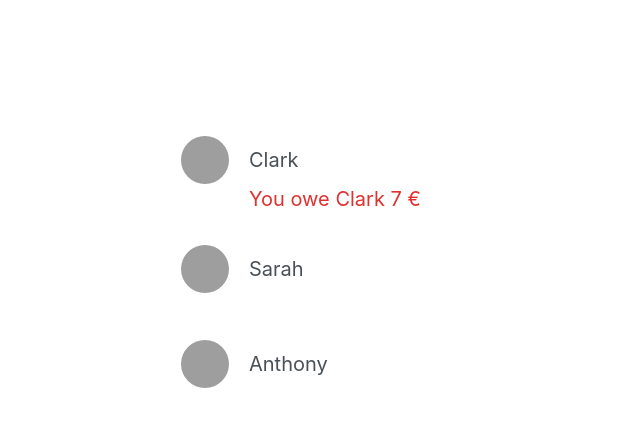
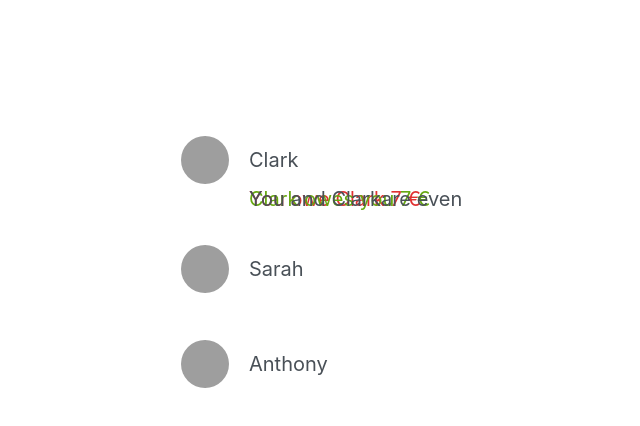
Before and after one commit to Briso10-dev/Eat-n-split, a React (Vite) app: page / in a window 1280 px wide. Shown: the top 426 px of the page, without its empty margins (49-689 px from the left). Built offline with nearby package versions, Linux system fonts and the light colour scheme; grey boxes are pictures that could not be loaded.

Commit message:
Setting up the dynamic text of balance for each friend

```diff
--- a/src/components/Freind.jsx
+++ b/src/components/Freind.jsx
@@ -5,10 +5,18 @@ function Friend({ friend }) {
             <img src={friend.image} alt={friend.name}
                 className="rounded-full w-full row-span-1" />
             <h3 className="col-start-2 row-start-1"> {friend.name} </h3>
-            {friend.balance < 0 && <p className="col-start-2 row-start-2 text-[#e03131]">
-                You owe {friend.name} {Math.abs(friend.balance)} €
-            </p>}
-
+            {friend.balance < 0 && (
+                <p className="col-start-2 row-start-2 text-[#e03131]">
+                    You owe {friend.name} {Math.abs(friend.balance)} €
+                </p>
+            )}
+            {friend.balance < 0 && (
+                <p className="col-start-2 row-start-2 text-[#66a80f]">
+                    {friend.name} owes you {Math.abs(friend.balance)} €
+                </p>
+            )}
+            {friend.balance < 0 && <p className="col-start-2 row-start-2"> You and {friend.name}
+                are even</p>}
         </li>
     )
 }
```
